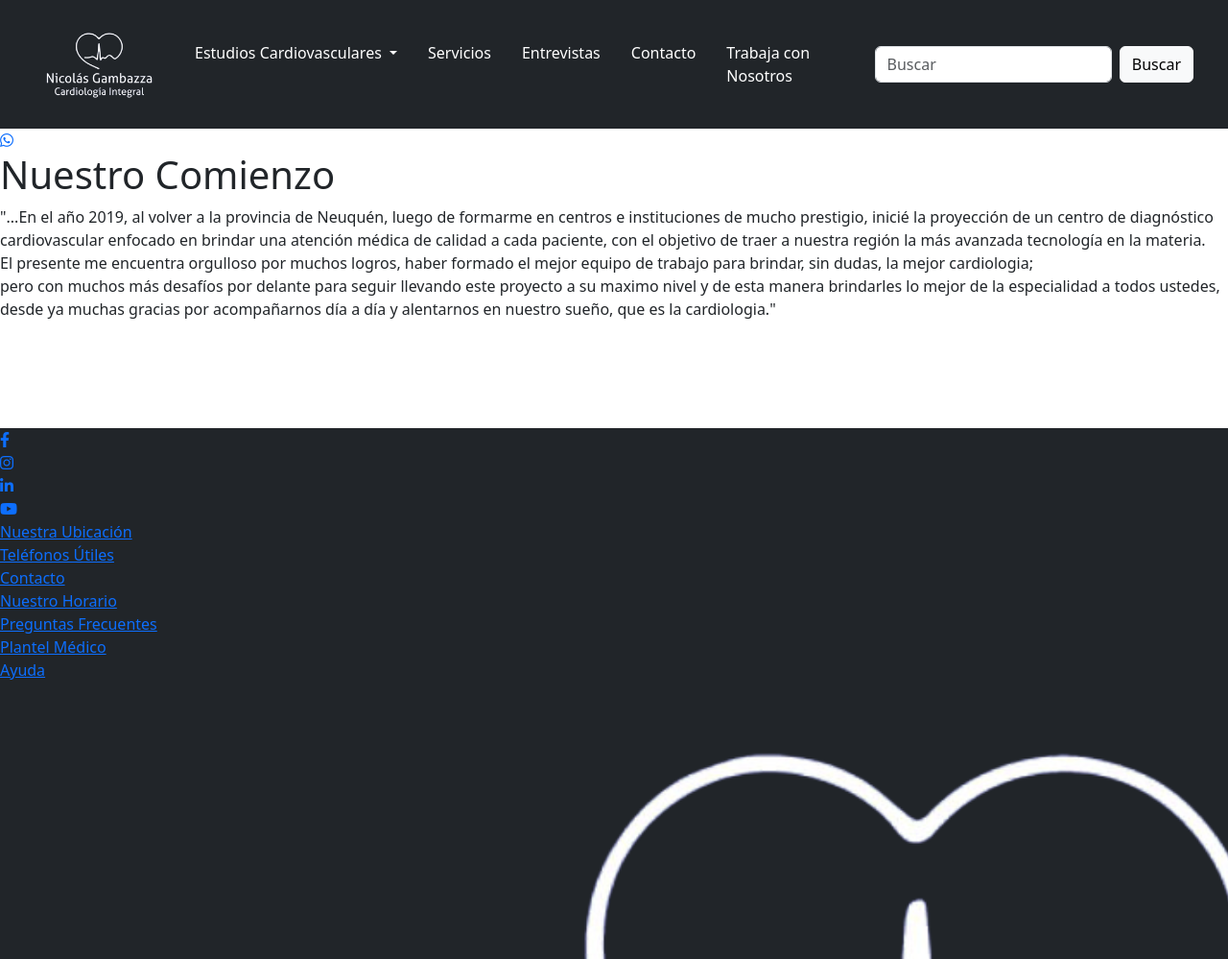
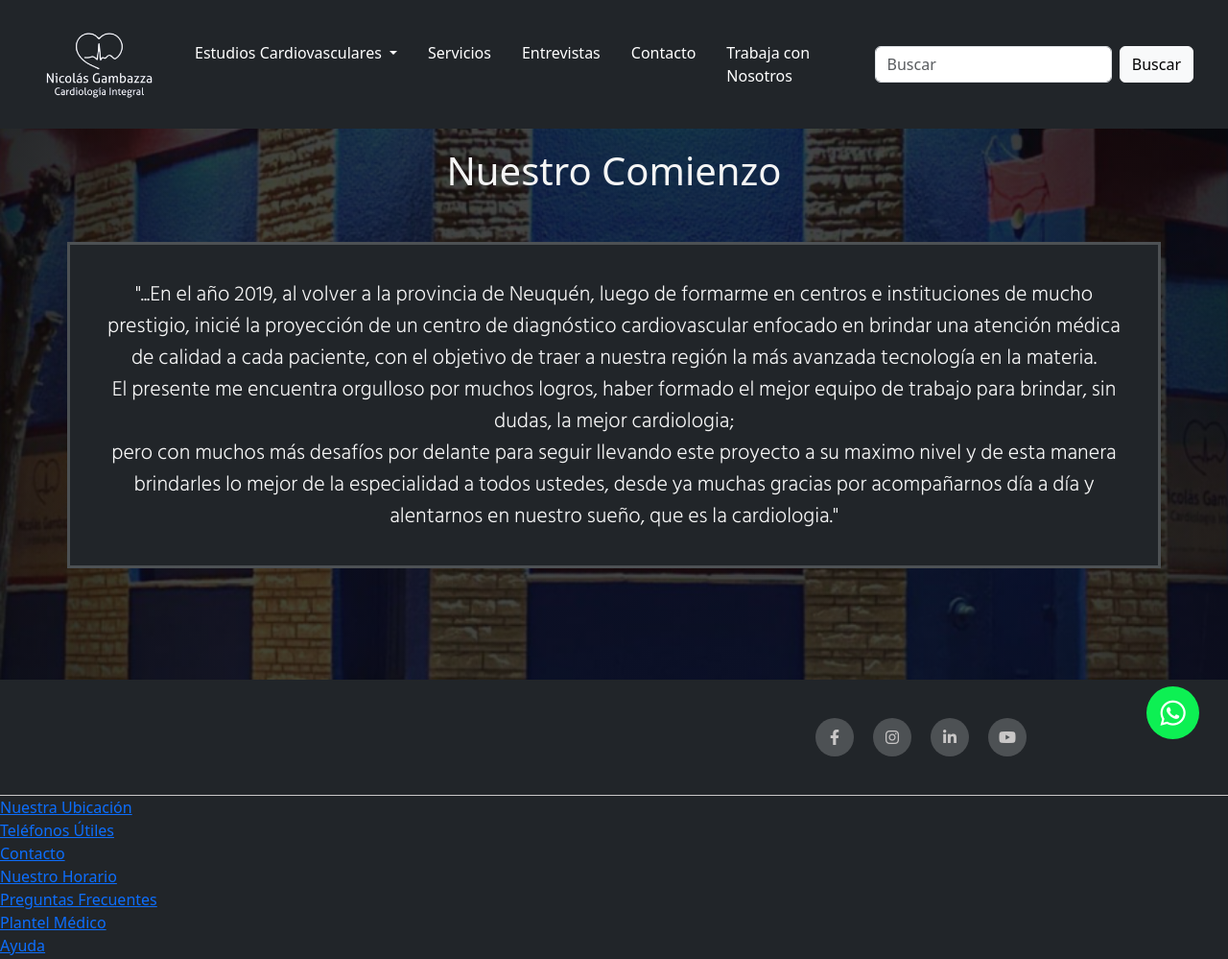
Before and after one commit to MariaPiaOllivier/repositorioenclase, a website: page index.html in a window 1280 px wide. Shown: the top 999 px of the page at 96% size. Drawn offline with nearby package versions, Linux system fonts and the light colour scheme; files that its build step writes are made by us from their sources.

Commit message:
se guardan primeros cambios con SASS en index

```diff
--- a/index.html
+++ b/index.html
@@ -8,7 +8,7 @@
   <link href="https://cdn.jsdelivr.net/npm/bootstrap@5.3.0-alpha3/dist/css/bootstrap.min.css" rel="stylesheet"
   integrity="sha384-KK94CHFLLe+nY2dmCWGMq91rCGa5gtU4mk92HdvYe+M/SXH301p5ILy+dN9+nJOZ" crossorigin="anonymous">
   <link rel="stylesheet" href="https://cdnjs.cloudflare.com/ajax/libs/font-awesome/6.2.1/css/all.min.css" />
-  <link rel="stylesheet" href="./css/style.css">
+  <link rel="stylesheet" href="./css/main.css">
   <link rel="shortcut icon" href="./Assets/img/azul.ico" type="image/x-icon">
 
 </head>
@@ -73,15 +73,15 @@
     <div class="iconoWhatsapp">
       <a href="#" class="linkWhas" target="_blank">
         <i class="fab fa-whatsapp"></i></a>
-      </div>
-      <div class="containerNuestraHistoria">
-
-      <div class="containerTitiloIndex">
-          <h1 class="TituloIndex">Nuestro Comienzo</h1>
+    </div>
+    <div class="NuestraHistoria">
+       <div class="NuestraHistoria__titulo">
+          <h1>Nuestro Comienzo</h1>
       </div>
 
-      <div class="contenedorTextoNuestraHistoria">
-        <p class="TxtoNuestraHistoria">"...En el año 2019, al volver
+      <div class="NuestraHistoria__parrafo">
+        <p
+        >"...En el año 2019, al volver
           a la provincia de Neuquén, luego de formarme en centros e instituciones
           de mucho prestigio, inicié la proyección de un centro de diagnóstico
           cardiovascular enfocado en
@@ -109,20 +109,20 @@
 
     <footer class="piePagina d-grid bg-dark" >
 
-      <div class="contenedor-contenedorIconosRsSoc">
+      <div class="contenedorRsSoc">
         <div class="d-grid">
-          <a class="iconosFooterRedesSociales" href="https://www.facebook.com/profile.php?id=100072295868014"
+          <a class="contenedorRsSoc__iconos" href="https://www.facebook.com/profile.php?id=100072295868014"
           target="_blank"><i class="fab fa-facebook-f" ></i></a>
         </div>
         <div class="d-grid">
-          <a class="iconosFooterRedesSociales" href="https://www.instagram.com/nicolasgambazza/" target="_blank"><i
+          <a class="contenedorRsSoc__iconos" href="https://www.instagram.com/nicolasgambazza/" target="_blank"><i
             class="fab fa-instagram" ></i></a>
         </div>
         <div class="d-grid">
-          <a class="iconosFooterRedesSociales" href="#"><i class="fab fa-linkedin-in"></i></a>
+          <a class="contenedorRsSoc__iconos" href="#"><i class="fab fa-linkedin-in"></i></a>
         </div>
         <div class="d-grid">
-          <a class="iconosFooterRedesSociales" href="https://www.youtube.com/channel/UCe3_BKOBjbhLE70fsQZqKTA"
+          <a class="contenedorRsSoc__iconos" href="https://www.youtube.com/channel/UCe3_BKOBjbhLE70fsQZqKTA"
           target="_blank"><i class="fab fa-youtube"></i></a>
         </div>
       </div>
--- /dev/null
+++ b/scss/_footer.scss
@@ -0,0 +1,27 @@
+.contenedorRsSoc{
+    display: flex;
+    align-items: center;
+    justify-content: center;
+    border-bottom: solid 1px rgb(201, 199, 199);
+    &__iconos{
+        display: flex;
+        grid-column: 1/2;
+        justify-content: space-around;
+        justify-content: center;
+        align-items: center;
+        text-decoration: none;
+        min-height: 40px;
+        width: 40px;
+        background-color:rgba(255, 255, 255, 0.2);
+        border-radius: 50%;
+        margin: 40px 10px 40px 10px;
+        color: rgb(201, 199, 199);
+        transition: all 0.5s;
+    }
+    &__iconos:hover{
+        text-decoration: none;
+        color: rgb(65, 62, 62);
+        background-color:whitesmoke;
+        transform: scale(1.3, 1.3);
+    }
+}
--- a/scss/_styles.scss
+++ b/scss/_styles.scss
@@ -0,0 +1,100 @@
+@font-face {
+    font-family: "hindSiliguri-Light";
+    src: url(../Assets/Fonts/HindSiliguri-Light.ttf);
+}
+@font-face {
+    font-family: "hindSiliguri-Bold";
+    src: url(../Assets/Fonts/HindSiliguri-Bold.ttf);
+}
+@font-face {
+    font-family: "heebo-light";
+    src: url(../Assets/Fonts/Heebo-Light.ttf);
+}
+@font-face {
+    font-family: "heebo-regular";
+    src: url(../Assets/Fonts/Heebo-Regular.ttf);
+}
+*{
+    margin:0px;
+    padding: 0px;
+}
+main{
+    background-image:linear-gradient(rgba(5, 7, 12, 0.75),rgba(5, 7, 12, 0.75), rgba(5, 7, 12, 0.75), rgba(5, 7, 12, 0.75), rgba(5, 7, 12, 0.75)),
+    url(../Assets/img/esquina.png);
+    background-repeat: no-repeat;
+    background-position: center center;
+    background-size: cover;
+    background-attachment: fixed;
+ }
+/* WHATSAPP */
+
+.linkWhas{
+    position: fixed;
+    width: 55px;
+    height: 55px;
+    line-height: 55px;
+    bottom: 30px;
+    right: 30px;
+    background-color: #0df053;
+    color: #fff;
+    border-radius: 50px;
+    text-align: center;
+    font-size: 30px;
+    box-shadow: 0px 1px 10px rgba (0, 0, 0, 0.3);
+    z-index: 100;
+    transition: all .3s ease-in-out
+}
+.linkWhas:hover{
+    text-decoration: none;
+    color: #0df053;
+    background-color: #fff;
+    transform: scale(1.2, 1.2);
+}
+ /* index html */
+
+ .navbar-toggler-icon{
+    background-color: whitesmoke;
+ }
+ .navbar-toggler{
+    border: none !important;
+ }
+ .navbar-toggler:focus{
+    box-shadow: none !important;
+ }
+ .nav-link{
+    transition: all .3s;
+ }
+ .nav-link:hover{
+    transform: scale (1.1);
+    color: #212529 !important;
+    background: whitesmoke;
+    font-weight: bold;
+ }
+ .NuestraHistoria{
+    display: flex;
+    flex-direction: column;
+    &__titulo{
+        display: flex;
+        justify-content: center;
+        h1 {
+            color: whitesmoke;
+            margin: 20px 0px 30px 0px;
+        }
+    }
+    &__parrafo{
+        display: flex;
+        justify-content: center;
+        margin: 20px 70px;
+        background-color: #212529;
+        border: solid 3px rgba(255, 255, 255, 0.2);
+        p {
+            font-family: "hindSiliguri-Light";
+            color:whitesmoke;
+            text-align: center;
+            font-size: 22px;
+            padding: 25px;
+            margin: 10px;
+        }
+    }
+ }
+// FOOTER
--- a/scss/main.scss
+++ b/scss/main.scss
@@ -1,2 +1,4 @@
 @import "./variables";
 @import "./mixins";
+@import "./styles";
+@import "./footer";
```
Also changed, not shown: css/main.css, 1 other file.
